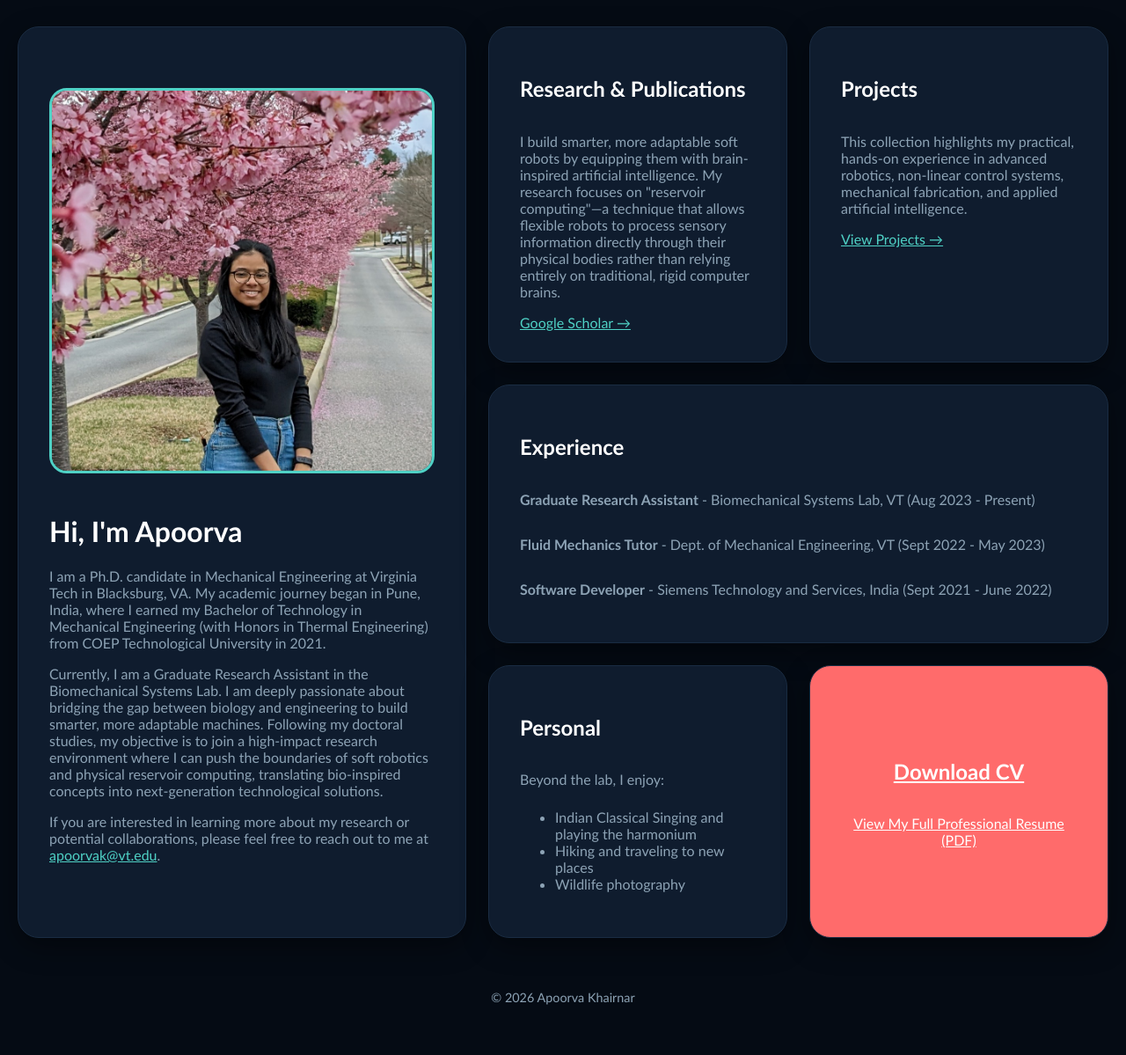
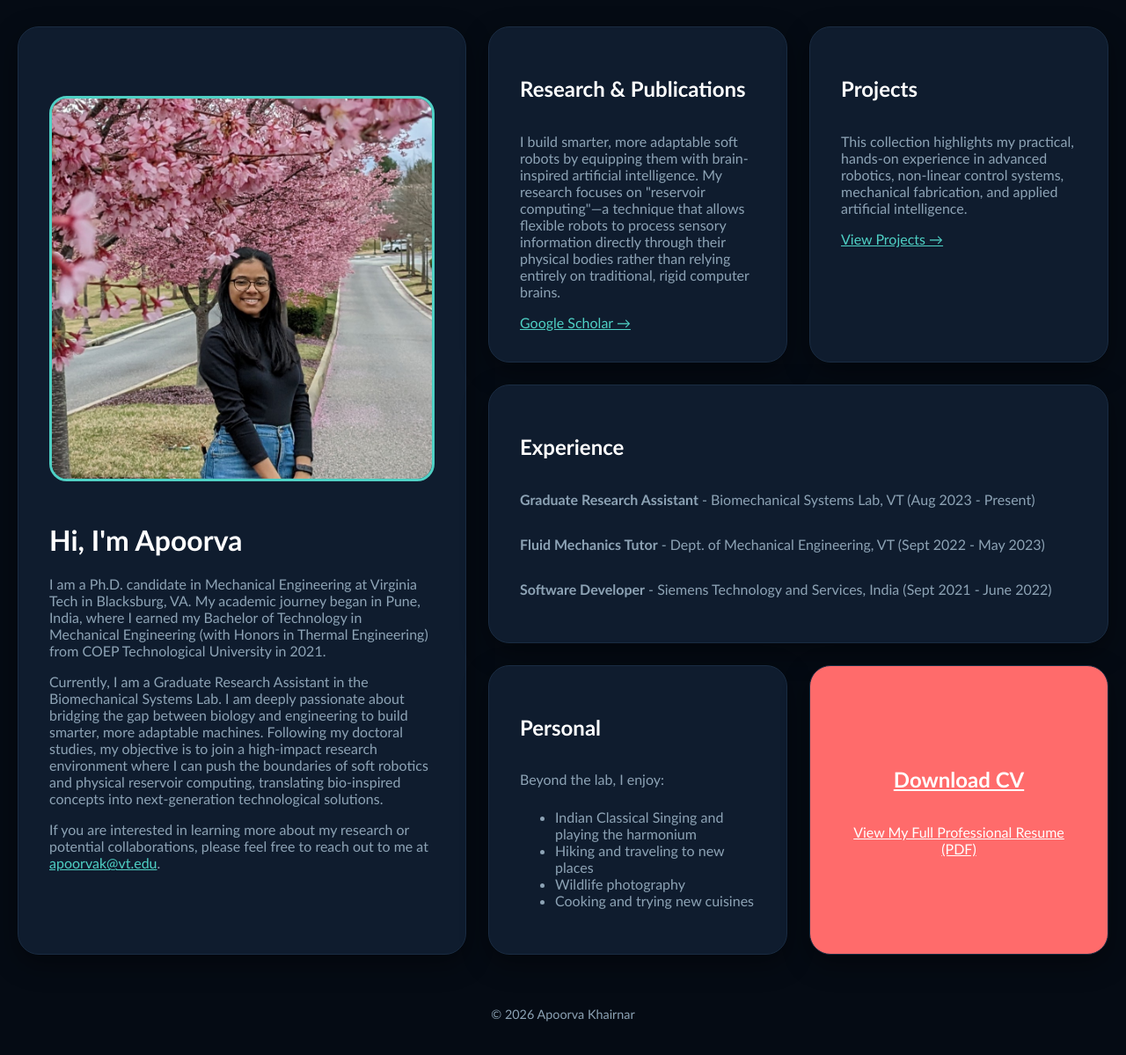
Before and after one commit to apoorvakhairnar/apoorvakhairnar.github.io, a Jekyll site: the page built from index.md, in a window 1280 px wide. Shown: the whole page at 88% size. Built offline with Jekyll 4.4.1, drawn with Linux system fonts in a browser that asks for light colours.

Commit message:
modified:   index.md

```diff
--- a/index.md
+++ b/index.md
@@ -52,6 +52,7 @@ extra_css:
       <li>Indian Classical Singing and playing the harmonium</li>
       <li>Hiking and traveling to new places</li>
       <li>Wildlife photography</li>
+      <li>Cooking and trying new cuisines</li>
     </ul>
   </div>
 
```
